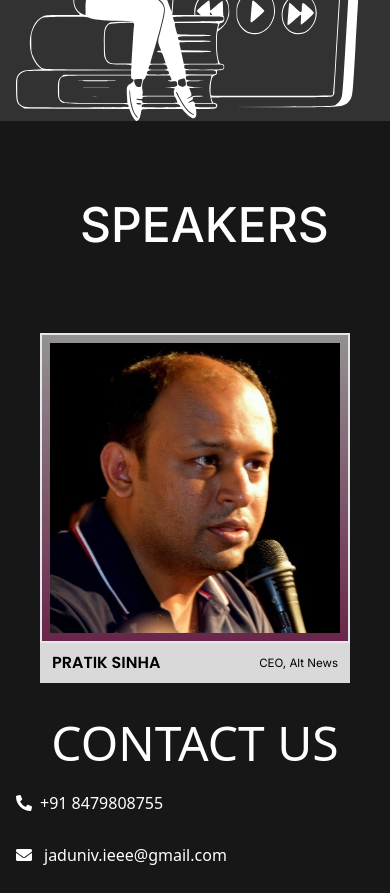
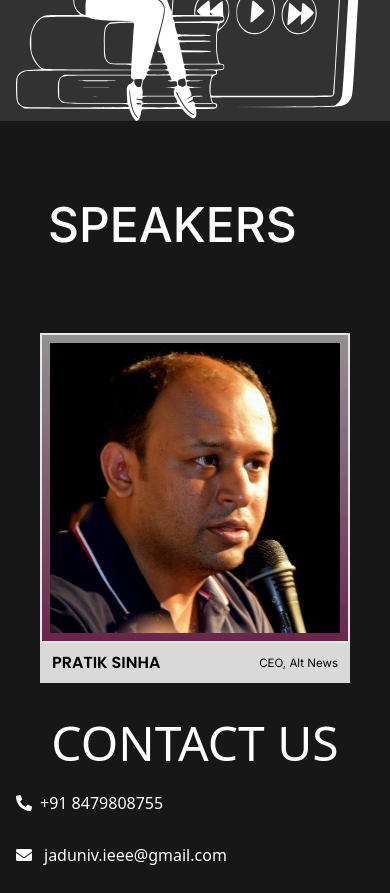
Before and after one commit to ieee-ju/pass-the-mic-24, a React (Vite) app: page /about in a window 390 px wide. Shown: the part 2120-3013 px from the top of the page. Built offline with nearby package versions, Linux system fonts and the light colour scheme; no server answers.

Commit message:
speakers section bug fixes

```diff
--- a/src/App.jsx
+++ b/src/App.jsx
@@ -4,7 +4,7 @@ import About from "./components/About";
 import Contact from "./components/Contact";
 import Loading from './components/Landing';
 import Speakers from './components/Speakers';
-import Footer from "./Components/Footer.jsx";
+import Footer from "./components/Footer.jsx";
 
 function App() {
   return (
--- a/src/components/Speakers.jsx
+++ b/src/components/Speakers.jsx
@@ -1,7 +1,7 @@
 import React, {useRef} from "react";
 import { FaTwitter, FaLinkedin } from "react-icons/fa6";
 import {useInView} from "framer-motion"
-import pratikImage from "./../assets/speakers/pratik_sinha.jpeg"
+import pratikImage from "../assets/speakers/pratik_sinha.jpeg"
 
 function SpeakerCard(props) {
 	return (
@@ -46,9 +46,9 @@ function Speakers() {
 	return (
 		<>
 			<section className="bg-[#171717] overflow-x-hidden">
-				<h1 className="font-inter text-white text-5xl font-medium mb-16 px-20 pt-20" ref={ref}
+				<h1 className="font-inter text-white text-5xl font-medium mb-16 px-12 md:px-20 pt-20" ref={ref}
                 style={{
-                    transform: isInView? "none":"translateX(-200px)",
+                    transform: isInView || window.innerWidth<700? "none":"translateX(-200px)",
                     transition: "all 1s"
                 }}
                 >
@@ -56,7 +56,7 @@ function Speakers() {
 				</h1>
 				<div className="grid grid-cols-1 md:grid-cols-2 lg:grid-cols-3 py-5 px-10 md:px-16 lg:px-20 w-full gap-y-20 gap-x-20" ref={ref}
                 style={{
-                    transform: isInView? "none":"translateX(500px)",
+                    transform: isInView || window.innerWidth<700? "none":"translateX(500px)",
                     transition: "all 1.3s"
                 }}>
 					<SpeakerCard
```
